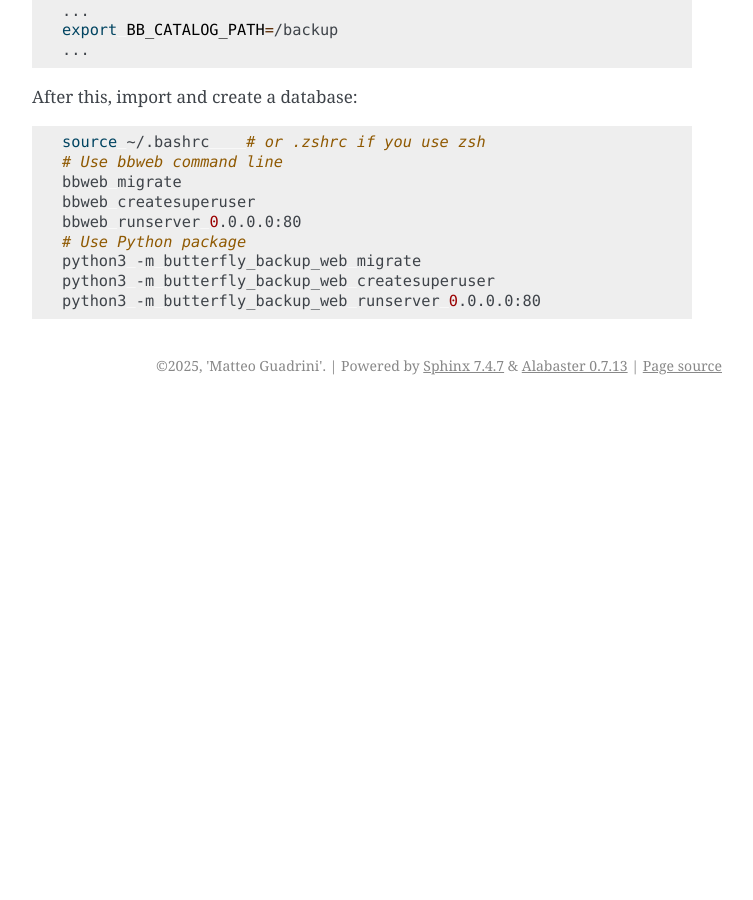
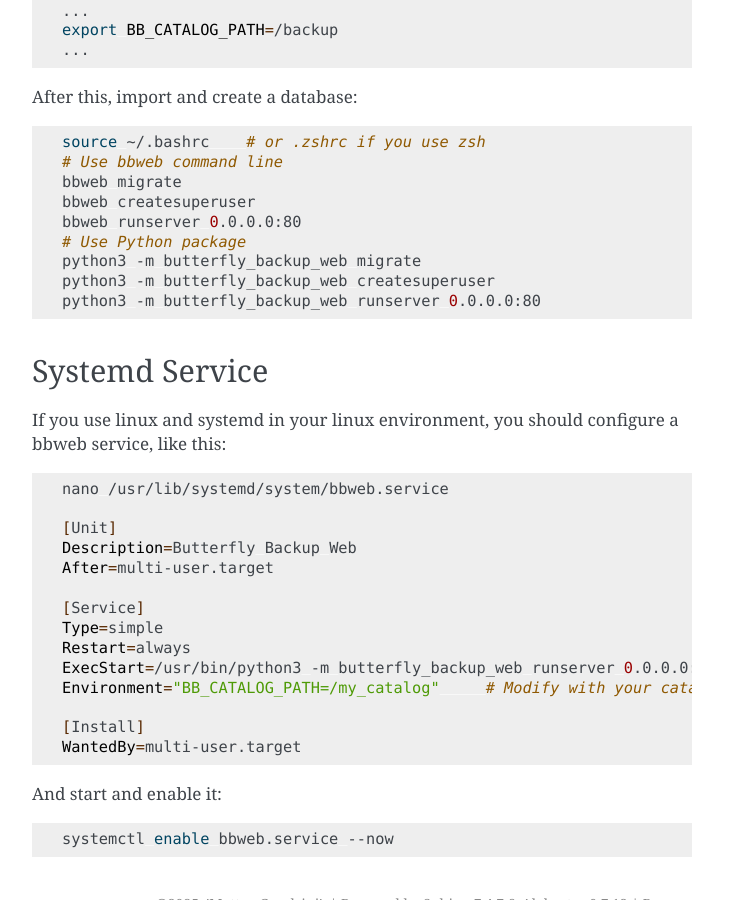
Before and after one commit to MatteoGuadrini/butterfly-backup-web, a Sphinx documentation site: the page built from docs/source/index.rst, in a window 1280 px wide and 900 px high, scrolled down 1405 px. Shown: the whole window, without its empty margins (388-1141 px from the left). Built offline with Sphinx 7.4.7, drawn with Linux system fonts in a browser that asks for light colours; before the commit the page ends 1810 px from its top, so only the background shows below that; some of the changed text lies outside the part shown.

Commit message:
chore: add systemd service

```diff
--- a/docs/source/index.rst
+++ b/docs/source/index.rst
@@ -89,3 +89,32 @@ After this, import and create a database:
       python3 -m butterfly_backup_web migrate
       python3 -m butterfly_backup_web createsuperuser
       python3 -m butterfly_backup_web runserver 0.0.0.0:80
+
+
+Systemd Service
+---------------
+
+If you use linux and systemd in your linux environment, you should configure a bbweb service, like this:
+
+.. code-block:: shell
+
+      nano /usr/lib/systemd/system/bbweb.service
+
+      [Unit]
+      Description=Butterfly Backup Web
+      After=multi-user.target
+
+      [Service]
+      Type=simple
+      Restart=always
+      ExecStart=/usr/bin/python3 -m butterfly_backup_web runserver 0.0.0.0:80
+      Environment="BB_CATALOG_PATH=/my_catalog"     # Modify with your catalog path
+
+      [Install]
+      WantedBy=multi-user.target
+
+And start and enable it:
+
+.. code-block:: shell
+
+      systemctl enable bbweb.service --now
```
Also changed, not shown: other parts of docs/source/index.rst (+2 -2 lines).
